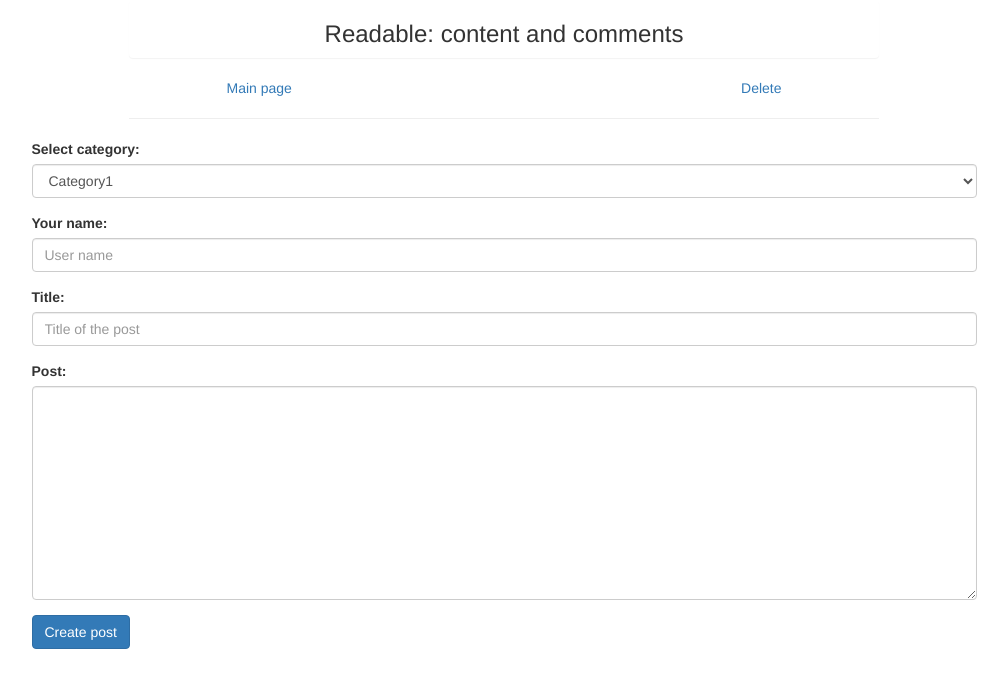
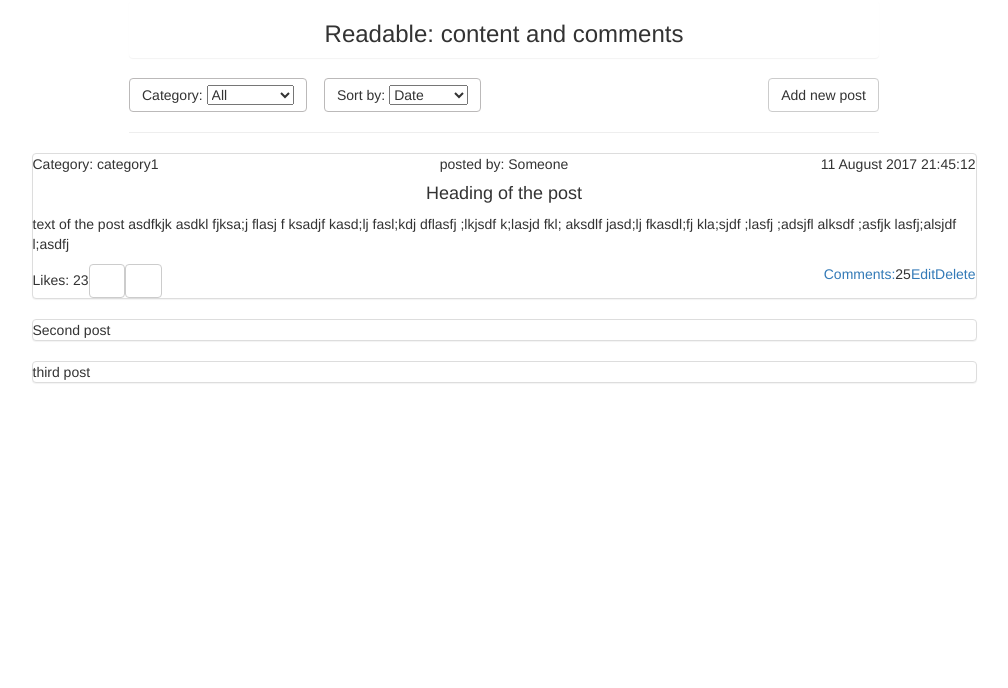
Before and after one commit to developer2020github/readable, a React (Create React App) app: page / in a window 1280 px wide. Shown: the top 688 px of the page, without its empty margins (136-1144 px from the left). Built offline with nearby package versions, Linux system fonts and the light colour scheme; a web font is replaced by a local one.

Commit message:
feat: added react router dom; added main page route and default "not found page"; added route for new post page

```diff
--- a/src/App.js
+++ b/src/App.js
@@ -1,4 +1,5 @@
 import React, { Component } from 'react';
+import { Route, Switch} from 'react-router-dom'
 import logo from './logo.svg';
 import './App.css';
 import { serverApiTestMain } from './ServerApiTest';
@@ -6,12 +7,20 @@ import MainView from './MainView';
 import PostDetails from './PostDetails';
 import UpdatePost from './UpdatePost';
 import NewPost from './NewPost';
+import DefaultPage from './DefaultPage';
 
 class App extends Component {
   render() {
     //serverApiTestMain();
     return (
-      <NewPost/>
+        <Switch>
+
+            <Route path="/NewPost"><NewPost/></Route>
+            <Route exact path="/"><MainView/></Route>
+
+            <Route component={DefaultPage}/>
+
+        </Switch>
     );
   }
 }
--- /dev/null
+++ b/src/DefaultPage.js
@@ -0,0 +1,8 @@
+
+import React from 'react'
+
+
+const  DefaultPage = ()=> <h1>Error 404: page does not exist</h1>
+
+
+export default DefaultPage;
--- a/src/MainView.js
+++ b/src/MainView.js
@@ -7,7 +7,6 @@ import { serverApiTestMain } from './ServerApiTest';
 
 class MainView extends Component {
   render() {
-    //serverApiTestMain();
     return (
      <div className ="container">
 	 <div className ="row">
```
Also changed, not shown: src/index.js (+5 -2 lines).
